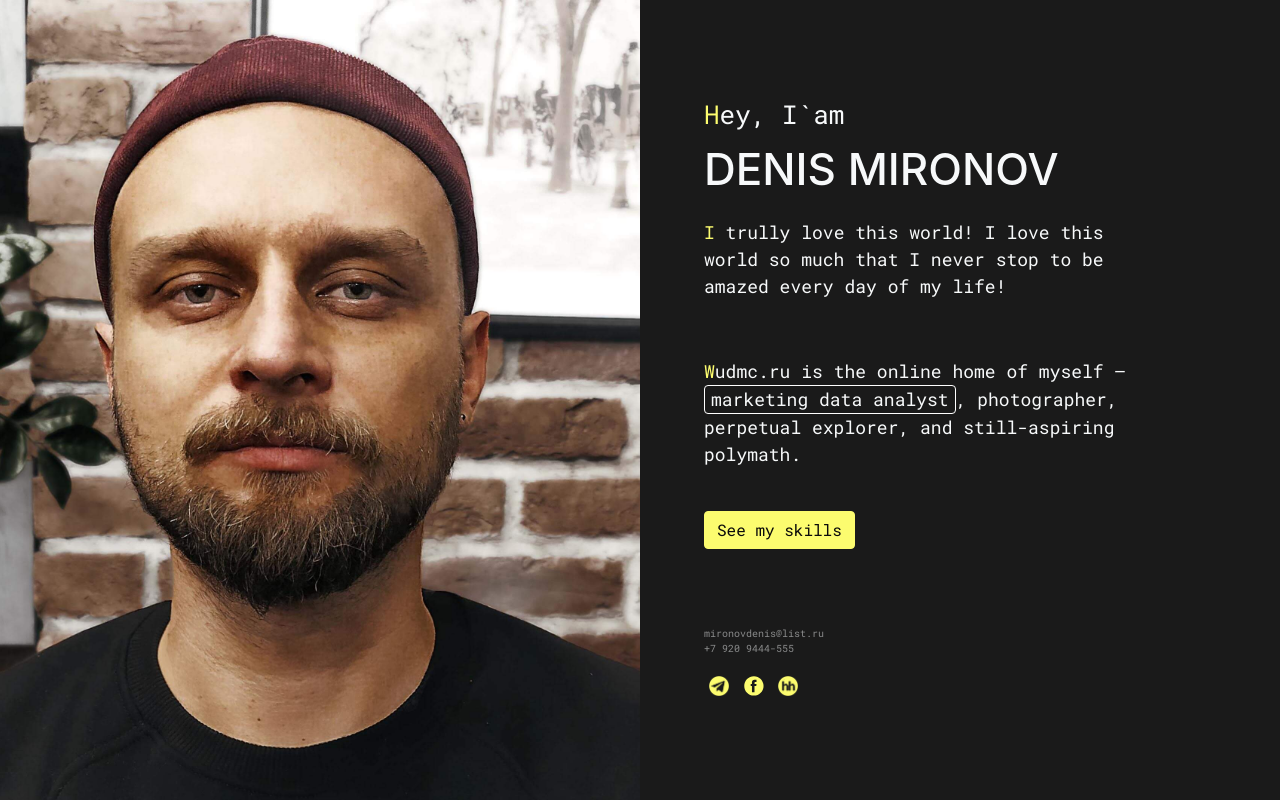
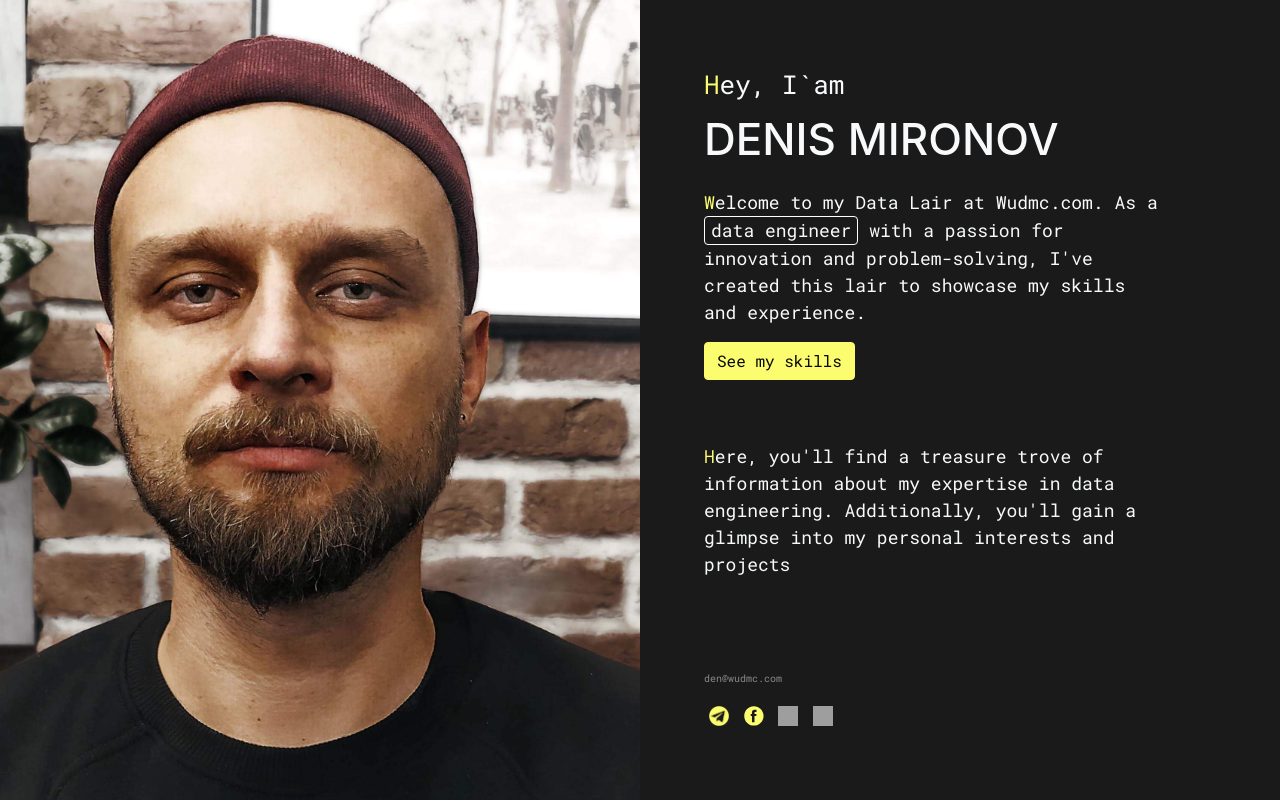
Before and after one commit to WuDMC/wudmc.com, a Django app: page / in a window 1280 px wide. Run offline with Django 4.2, Linux system fonts and the light colour scheme; some libraries are stand-ins or nearby versions; grey boxes are pictures that could not be loaded.

Commit message:
chang first page and sign

```diff
--- a/webpage/templates/index.html
+++ b/webpage/templates/index.html
@@ -12,8 +12,9 @@
                 <div class="text-left mx-auto" style="width: 80%;">
                     <h1 class="fl-yellow" style="font-family: 'Roboto Mono', monospace;width: 90%;padding-top: 25px; font-size: 26px;">Hey, I`am</h1>
                     <h1 style="padding-top: 5px;">DENIS MIRONOV</h1>
-                    <p class="text-left main-text fl-yellow" style="font-family: 'Roboto Mono', monospace;width: 90%;padding-top: 15px;"> I trully love this world! I love this world so much that I never stop to be amazed every day of my life! <br><br></p>
-                    <p class="text-left main-text fl-yellow" style="font-family: 'Roboto Mono', monospace;width: 90%;padding-top: 15px;">Wudmc.ru is the online home of myself — <span style="display: inline-block; border: 1px solid white; display: inline-block;border: 1px solid white;padding: 0 6px 0 6px;border-radius: 0.25rem"> marketing data analyst</span>, photographer, perpetual explorer, and still-aspiring polymath.<br><br></p><a class="btn btn-primary" href="/skills.html">See my skills</a></div>
+                    <p class="text-left main-text fl-yellow" style="font-family: 'Roboto Mono', monospace;width: 90%;padding-top: 15px;">Welcome to my Data Lair at Wudmc.com. As a <span style="display: inline-block; border: 1px solid white; display: inline-block;border: 1px solid white;padding: 0 6px 0 6px;border-radius: 0.25rem"> data engineer</span> with a passion for innovation and problem-solving, I've created this lair to showcase my skills and experience. <br></p>
+                    <a class="btn btn-primary" href="/skills.html">See my skills</a><br><br><br>
+                    <p class="text-left main-text fl-yellow" style="font-family: 'Roboto Mono', monospace;width: 90%;padding-top: 15px;">Here, you'll find a treasure trove of information about my expertise in data engineering. Additionally, you'll gain a glimpse into my personal interests and projects <br></p></div>
          	<div class="mx-auto" style="width: 80%;">
                 {% include "sign.html"%}
                 </div>
--- a/webpage/templates/sign.html
+++ b/webpage/templates/sign.html
@@ -1,10 +1,11 @@
 {% load static %}
 <div class="mx-auto">
-    <p class="contacts">mironovdenis@list.ru<br>+7 920 9444-555<br></p>
+    <p class="contacts">den@wudmc.com<br></p>
 </div>
 <div class="mx-auto" style="
 padding-bottom: 30px;">
     <a href="https://t.me/wudmc"><img src="{% static '/assets/img/tg.png' %}" style="width: 20px;height: 20px;margin-right: 5px;margin-left: 5px;"></a>
     <a href="https://www.facebook.com/wudmc"><img src="{% static '/assets/img/face.svg' %}" style="width: 20px;height: 20px;margin-right: 5px;margin-left: 5px;"></a>
-  <a href="https://hh.ru/resume/3f6dccf9ff081cb5980039ed1f4f73644e4e72"><img src="{% static '/assets/img/hh.png' %}" style="width: 20px;height: 20px;margin-right: 5px;margin-left: 5px;"></a>
+    <a href="https://www.linkedin.com/in/wudmc/"><img src="{% static '/assets/img/linkedin.png' %}" style="width: 20px;height: 20px;margin-right: 5px;margin-left: 5px;"></a>
+    <a href="https://github.com/WuDMC"><img src="{% static '/assets/img/github.png' %}" style="width: 20px;height: 20px;margin-right: 5px;margin-left: 5px;"></a>
 </div>
```
